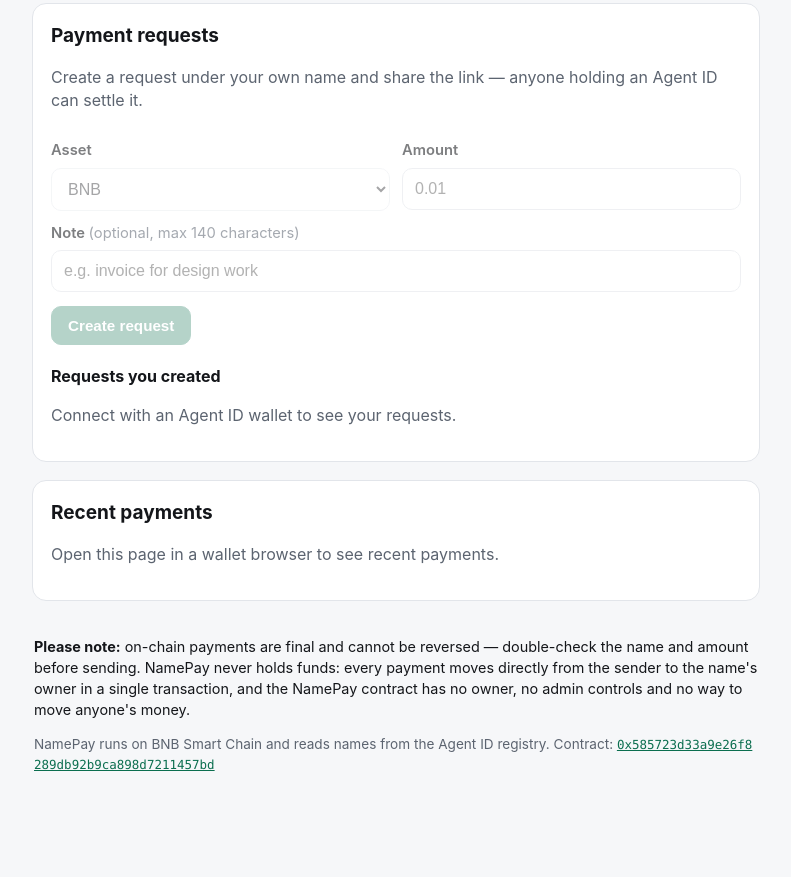
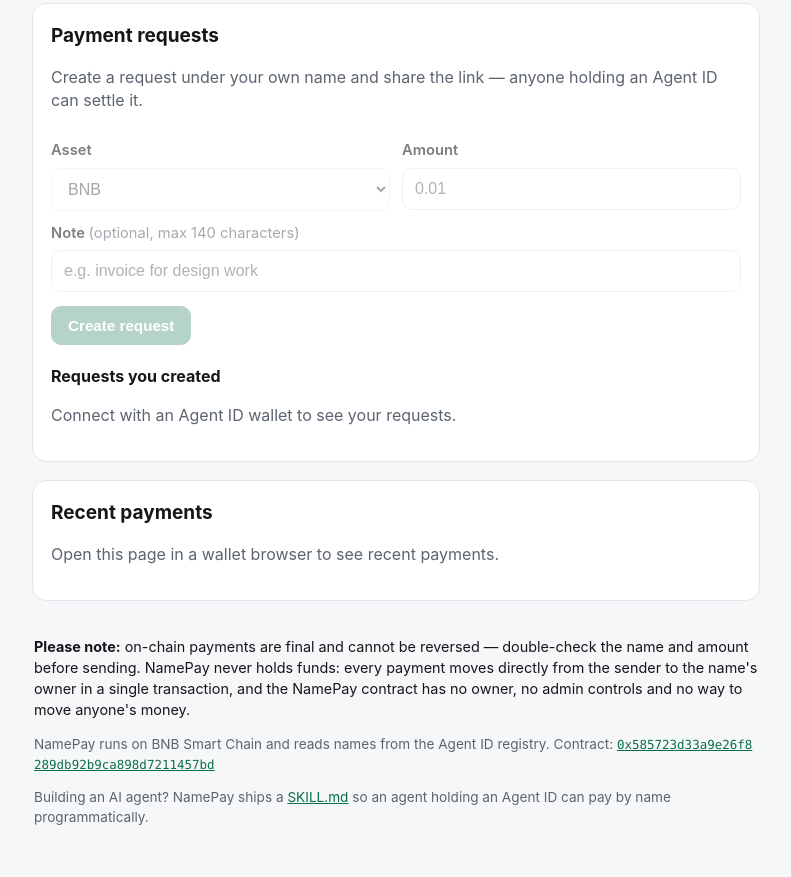
Before and after one commit to penwaitlist-ai/namepay, a plain HTML site: page index.html in a window 1280 px wide. Shown: the part 1096-1973 px from the top of the page, without its empty margins (244-1035 px from the left). Before the commit the page ends 1920 px from the top, so only its background shows below. Drawn offline with Linux system fonts and the light colour scheme.

Commit message:
Add SKILL.md for AI agents

```diff
--- a/index.html
+++ b/index.html
@@ -203,6 +203,10 @@
       NamePay runs on BNB Smart Chain and reads names from the Agent ID registry.
       Contract: <a id="contractLink" href="#" target="_blank" rel="noopener" class="mono">—</a>
     </p>
+    <p class="muted">
+      Building an AI agent? NamePay ships a <a href="SKILL.md">SKILL.md</a> so an
+      agent holding an Agent ID can pay by name programmatically.
+    </p>
   </footer>
 
 </main>
```
Also changed, not shown: 3 other files.
